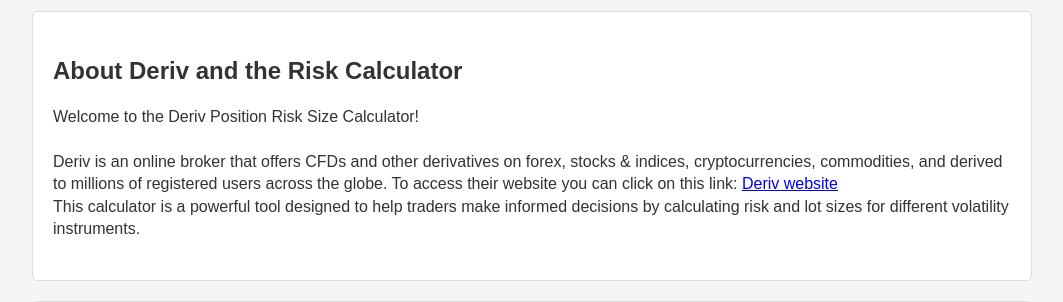
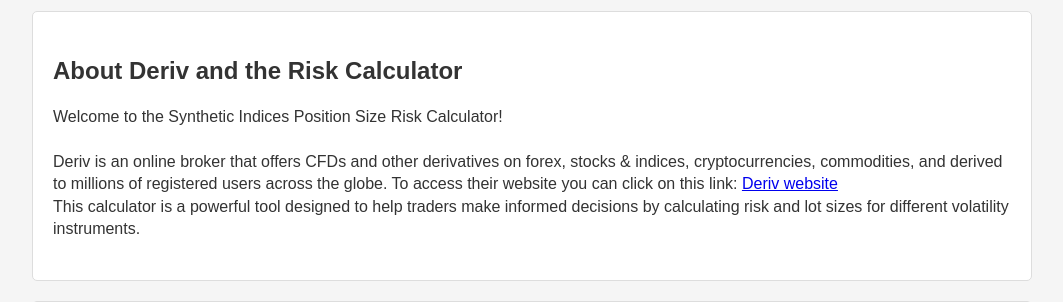
Before and after one commit to LionelMv/Deriv-SI_Calculator, a Django app: page /about/ in a window 1280 px wide. Shown: the part 182-484 px from the top of the page, without its empty margins (108-1171 px from the left). Run offline with Django 4.2, Linux system fonts and the light colour scheme.

Commit message:
changed the title of the project in the paragraph section

```diff
--- a/Deriv_SI/calculator/templates/calculator/about.html
+++ b/Deriv_SI/calculator/templates/calculator/about.html
@@ -19,7 +19,7 @@
         </div>
         <div class="introduction">
             <h2>About Deriv and the Risk Calculator</h2>
-            <p>Welcome to the Deriv Position Risk Size Calculator!<br><br>
+            <p>Welcome to the Synthetic Indices Position Size Risk Calculator!<br><br>
                 Deriv is an online broker that offers CFDs and other derivatives on forex, stocks & indices, cryptocurrencies, commodities, and derived to millions of registered users across the globe. To access their website you can click on this link: <a href="https://deriv.com/">Deriv website</a><br>
                 This calculator is a powerful tool designed to help traders make informed decisions by calculating risk and lot sizes for different volatility instruments.
             </p>
```
